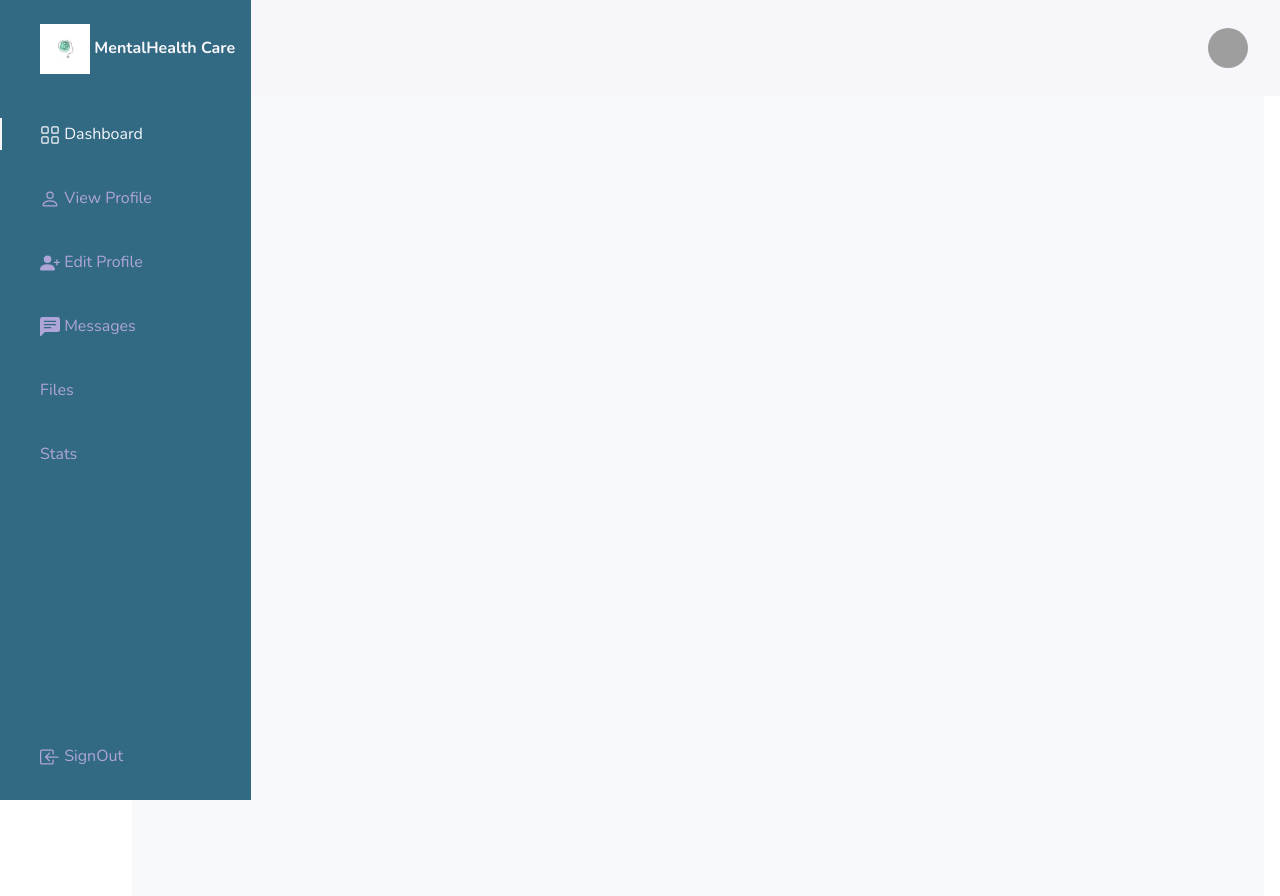
After one commit to Sktanisha/mentalHealth_care, a Django app: page /userindex in a window 1280 px wide. The commit adds this page. Run offline with Django 3.2, Linux system fonts and the light colour scheme; grey boxes are pictures that could not be loaded.

Commit message:
userr index

```diff
--- a/home/urls.py
+++ b/home/urls.py
@@ -9,4 +9,7 @@ urlpatterns = [
     path('view_profile', views.view_profile, name='view_profile'),
     path('edit_profile', views.edit_profile, name='edit_profile'),
     path('home', views.home, name='home'),
+    path('userindex', views.userindex, name='home'),
+    path('edit_profile', views.edit_profile, name='edit_profile'),
+     path('addpic', views.addpic, name='add_picture'),
 ]
--- a/home/views.py
+++ b/home/views.py
@@ -78,3 +78,12 @@ def contact_form(request):
             return redirect('contact_form')
     else:
         return render(request, 'contact_form.html',)
+
+def userindex(request):
+    return render(request, 'userindex.html')
+
+def edit_profile(request):
+    return render(request, 'edit_profile.html')
+
+def addpic(request):
+    return render(request, 'addpic.html')
--- /dev/null
+++ b/static/js/home.js
@@ -0,0 +1,38 @@
+document.addEventListener("DOMContentLoaded", function(event) {
+
+    const showNavbar = (toggleId, navId, bodyId, headerId) =>{
+    const toggle = document.getElementById(toggleId),
+    nav = document.getElementById(navId),
+    bodypd = document.getElementById(bodyId),
+    headerpd = document.getElementById(headerId)
+
+    // Validate that all variables exist
+    if(toggle && nav && bodypd && headerpd){
+    toggle.addEventListener('click', ()=>{
+    // show navbar
+    nav.classList.toggle('show')
+    // change icon
+    toggle.classList.toggle('bx-x')
+    // add padding to body
+    bodypd.classList.toggle('body-pd')
+    // add padding to header
+    headerpd.classList.toggle('body-pd')
+    })
+    }
+    }
+
+    showNavbar('header-toggle','nav-bar','body-pd','header')
+
+    /*===== LINK ACTIVE =====*/
+    const linkColor = document.querySelectorAll('.nav_link')
+
+    function colorLink(){
+    if(linkColor){
+    linkColor.forEach(l=> l.classList.remove('active'))
+    this.classList.add('active')
+    }
+    }
+    linkColor.forEach(l=> l.addEventListener('click', colorLink))
+
+    // Your code to run since DOM is loaded and ready
+    });
--- a/templates/index.html
+++ b/templates/index.html
@@ -354,11 +354,11 @@
 
 
      <!-- SCRIPTS -->
-     <script src="{% static 'js/jquery.min.js' %}"></script>
+     <!-- <script src="{% static 'js/jquery.min.js' %}"></script>
      <script src="{% static 'js/bootstrap.min.js' %}"></script>
      <script src="{%static 'js/aos.js' %}"></script>
      <script src="{%static 'js/owl.carousel.min.js' %}"></script>
-     <script src="{%static 'js/smoothscroll.js' %}"></script>
+     <script src="{%static 'js/smoothscroll.js' %}"></script> -->
      <script src="{%static 'js/custom.js' %}"></script>
 
 
--- /dev/null
+++ b/templates/userindex.html
@@ -0,0 +1,282 @@
+<!doctype html>
+{% load static %}
+<html lang="en">
+
+<head>
+  <!-- Required meta tags -->
+  <meta charset="utf-8">
+  <meta name="viewport" content="width=device-width, initial-scale=1">
+
+  <!-- Bootstrap CSS -->
+  <link href="https://cdn.jsdelivr.net/npm/bootstrap@5.1.3/dist/css/bootstrap.min.css" rel="stylesheet"
+    integrity="sha384-1BmE4kWBq78iYhFldvKuhfTAU6auU8tT94WrHftjDbrCEXSU1oBoqyl2QvZ6jIW3" crossorigin="anonymous">
+  <link href="https://cdn.jsdelivr.net/npm/bootstrap@5.1.3/dist/css/bootstrap.min.css" rel="stylesheet"
+    integrity="sha384-1BmE4kWBq78iYhFldvKuhfTAU6auU8tT94WrHftjDbrCEXSU1oBoqyl2QvZ6jIW3" crossorigin="anonymous">
+
+  <title>MentalHealth Care</title>
+</head>
+<style>
+  @import url("https://fonts.googleapis.com/css2?family=Nunito:wght@400;600;700&display=swap");
+
+  :root {
+    --header-height: 5rem;
+    --nav-width: 100px;
+    --first-color: #336a83;
+    --first-color-light: #AFA5D9;
+    --white-color: #F7F6FB;
+    --body-font: 'Nunito', sans-serif;
+    --normal-font-size: 1rem;
+    --z-fixed: 100
+  }
+
+  *,
+  ::before,
+  ::after {
+    box-sizing: border-box
+  }
+
+  body {
+    position: relative;
+    margin: var(--header-height) 0 0 0;
+    padding: 0 1rem;
+    font-family: var(--body-font);
+    font-size: var(--normal-font-size);
+    transition: .5s
+  }
+
+  a {
+    text-decoration: none
+  }
+
+  .header {
+    width: 100%;
+    height: var(--header-height);
+    position: fixed;
+    top: 0;
+    left: 0;
+    display: flex;
+    align-items: center;
+    justify-content: space-between;
+    padding: 0 1rem;
+    background-color: var(--white-color);
+    z-index: var(--z-fixed);
+    transition: .5s
+  }
+
+  .header_toggle {
+    color: var(--first-color);
+    font-size: 1.5rem;
+    cursor: pointer
+  }
+
+  .header_img {
+    width: 35px;
+    height: 35px;
+    display: flex;
+    justify-content: center;
+    border-radius: 50%;
+    overflow: hidden
+  }
+
+  .header_img img {
+    width: 40px
+  }
+
+  .l-navbar {
+    position: fixed;
+    top: 0;
+    left: 20%;
+    width: 20;
+    height: 100vh;
+    background-color: var(--first-color);
+    padding: .5rem 5rem 0 0;
+    transition: .5s;
+    z-index: var(--z-fixed)
+  }
+
+  .nav {
+    height: 100%;
+    display: flex;
+    flex-direction: column;
+    justify-content: space-between;
+    overflow: hidden
+  }
+
+  .nav_logo,
+  .nav_link {
+    display: grid;
+    grid-template-columns: max-content max-content;
+    align-items: center;
+    column-gap: 1rem;
+    padding: .5rem 0 .5rem 1.5rem
+  }
+
+  .nav_logo {
+    margin-bottom: 2rem
+  }
+
+  .nav_logo-icon {
+    font-size: 1.25rem;
+    color: var(--white-color)
+  }
+
+  .nav_logo-name {
+    color: var(--white-color);
+    font-weight: 700
+  }
+
+  .nav_link {
+    position: relative;
+    color: var(--first-color-light);
+    margin-bottom: 1.5rem;
+    transition: .3s
+  }
+
+  .nav_link:hover {
+    color: var(--white-color)
+  }
+
+  .nav_icon {
+    font-size: 1.25rem
+  }
+
+  .show {
+    left: 0
+  }
+
+  .body-pd {
+    padding-left: calc(var(--nav-width) + 1rem)
+  }
+
+  .active {
+    color: var(--white-color)
+  }
+
+  .active::before {
+    content: '';
+    position: absolute;
+    left: 0;
+    width: 2px;
+    height: 32px;
+    background-color: var(--white-color)
+  }
+
+  .height-100 {
+    height: 100vh
+  }
+
+  @media screen and (min-width: 768px) {
+    body {
+      margin: calc(var(--header-height) + 1rem) 0 0 0;
+      padding-left: calc(var(--nav-width) + 2rem)
+    }
+
+    .header {
+      height: calc(var(--header-height) + 1rem);
+      padding: 0 2rem 0 calc(var(--nav-width) + 2rem)
+    }
+
+    .header_img {
+      width: 40px;
+      height: 40px
+    }
+
+    .header_img img {
+      width: 45px
+    }
+
+    .l-navbar {
+      left: 0;
+      padding: 1rem 1rem 0 0
+    }
+
+    .show {
+      width: calc(var(--nav-width) + 156px)
+    }
+
+    .body-pd {
+      padding-left: calc(var(--nav-width) + 188px)
+    }
+  }
+</style>
+
+<body>
+
+  <body id="body-pd">
+    <header class="header" id="header">
+      <div class="header_toggle"> <i class='bx bx-menu' id="header-toggle"><svg xmlns="http://www.w3.org/2000/svg"
+            width="20" height="20" fill="currentColor" class="bi bi-list" viewBox="0 0 16 16">
+            <path fill-rule="evenodd"
+              d="M2.5 12a.5.5 0 0 1 .5-.5h10a.5.5 0 0 1 0 1H3a.5.5 0 0 1-.5-.5zm0-4a.5.5 0 0 1 .5-.5h10a.5.5 0 0 1 0 1H3a.5.5 0 0 1-.5-.5zm0-4a.5.5 0 0 1 .5-.5h10a.5.5 0 0 1 0 1H3a.5.5 0 0 1-.5-.5z" />
+          </svg></i> </div>
+
+      <div class="header_img"> <img src="https://i.imgur.com/hczKIze.jpg" alt=""> </div>
+    </header>
+    <div class="l-navbar" id="nav-bar">
+      <nav class="nav">
+        <div> <a href="{% url 'index' %}" class="nav_logo"> <i class='bx bx-layer nav_logo-icon'></i> <span
+              class="nav_logo-name"> <img src="{% static 'images/logo.jpg' %}" alt="logo" height="50"> MentalHealth
+              Care</span> </a>
+          <div class="nav_list">
+            <a href="#" class="nav_link active"> <i class='bx bx-grid-alt nav_icon'></i> <span class="nav_name"><svg
+                  xmlns="http://www.w3.org/2000/svg" width="20" height="20" fill="currentColor" class="bi bi-grid"
+                  viewBox="0 0 16 16">
+                  <path
+                    d="M1 2.5A1.5 1.5 0 0 1 2.5 1h3A1.5 1.5 0 0 1 7 2.5v3A1.5 1.5 0 0 1 5.5 7h-3A1.5 1.5 0 0 1 1 5.5v-3zM2.5 2a.5.5 0 0 0-.5.5v3a.5.5 0 0 0 .5.5h3a.5.5 0 0 0 .5-.5v-3a.5.5 0 0 0-.5-.5h-3zm6.5.5A1.5 1.5 0 0 1 10.5 1h3A1.5 1.5 0 0 1 15 2.5v3A1.5 1.5 0 0 1 13.5 7h-3A1.5 1.5 0 0 1 9 5.5v-3zm1.5-.5a.5.5 0 0 0-.5.5v3a.5.5 0 0 0 .5.5h3a.5.5 0 0 0 .5-.5v-3a.5.5 0 0 0-.5-.5h-3zM1 10.5A1.5 1.5 0 0 1 2.5 9h3A1.5 1.5 0 0 1 7 10.5v3A1.5 1.5 0 0 1 5.5 15h-3A1.5 1.5 0 0 1 1 13.5v-3zm1.5-.5a.5.5 0 0 0-.5.5v3a.5.5 0 0 0 .5.5h3a.5.5 0 0 0 .5-.5v-3a.5.5 0 0 0-.5-.5h-3zm6.5.5A1.5 1.5 0 0 1 10.5 9h3a1.5 1.5 0 0 1 1.5 1.5v3a1.5 1.5 0 0 1-1.5 1.5h-3A1.5 1.5 0 0 1 9 13.5v-3zm1.5-.5a.5.5 0 0 0-.5.5v3a.5.5 0 0 0 .5.5h3a.5.5 0 0 0 .5-.5v-3a.5.5 0 0 0-.5-.5h-3z" />
+                </svg> Dashboard</span> </a>
+            <a href="{% url 'view_profile' %}" class="nav_link"> <i class='bx bx-user nav_icon'></i> <span
+                class="nav_name"><svg xmlns="http://www.w3.org/2000/svg" width="20" height="20" fill="currentColor"
+                  class="bi bi-person" viewBox="0 0 16 16">
+                  <path
+                    d="M8 8a3 3 0 1 0 0-6 3 3 0 0 0 0 6zm2-3a2 2 0 1 1-4 0 2 2 0 0 1 4 0zm4 8c0 1-1 1-1 1H3s-1 0-1-1 1-4 6-4 6 3 6 4zm-1-.004c-.001-.246-.154-.986-.832-1.664C11.516 10.68 10.289 10 8 10c-2.29 0-3.516.68-4.168 1.332-.678.678-.83 1.418-.832 1.664h10z" />
+                </svg> View Profile</span> </a>
+            <a href="{% url 'edit_profile' %}" class="nav_link"> <i class='bx bx-message-square-detail nav_icon'></i> <span
+                class="nav_name"><svg xmlns="http://www.w3.org/2000/svg" width="20" height="20" fill="currentColor"
+                  class="bi bi-person-plus-fill" viewBox="0 0 16 16">
+                  <path d="M1 14s-1 0-1-1 1-4 6-4 6 3 6 4-1 1-1 1H1zm5-6a3 3 0 1 0 0-6 3 3 0 0 0 0 6z" />
+                  <path fill-rule="evenodd"
+                    d="M13.5 5a.5.5 0 0 1 .5.5V7h1.5a.5.5 0 0 1 0 1H14v1.5a.5.5 0 0 1-1 0V8h-1.5a.5.5 0 0 1 0-1H13V5.5a.5.5 0 0 1 .5-.5z" />
+                </svg> Edit Profile</span>
+            </a> <a href="#" class="nav_link"> <i class='bx bx-bookmark nav_icon'></i> <span class="nav_name"><svg
+                  xmlns="http://www.w3.org/2000/svg" width="20" height="20" fill="currentColor"
+                  class="bi bi-chat-left-text-fill" viewBox="0 0 16 16">
+                  <path
+                    d="M0 2a2 2 0 0 1 2-2h12a2 2 0 0 1 2 2v8a2 2 0 0 1-2 2H4.414a1 1 0 0 0-.707.293L.854 15.146A.5.5 0 0 1 0 14.793V2zm3.5 1a.5.5 0 0 0 0 1h9a.5.5 0 0 0 0-1h-9zm0 2.5a.5.5 0 0 0 0 1h9a.5.5 0 0 0 0-1h-9zm0 2.5a.5.5 0 0 0 0 1h5a.5.5 0 0 0 0-1h-5z" />
+                </svg> Messages</span> </a>
+            <a href="#" class="nav_link"> <i class='bx bx-folder nav_icon'></i> <span class="nav_name">Files</span> </a>
+            <a href="#" class="nav_link"> <i class='bx bx-bar-chart-alt-2 nav_icon'></i> <span
+                class="nav_name">Stats</span> </a>
+          </div>
+        </div> <a href="{% url 'index' %}" class="nav_link"> <i class='bx bx-log-out nav_icon'></i> <span class="nav_name"><svg
+              xmlns="http://www.w3.org/2000/svg" width="20" height="20" fill="currentColor"
+              class="bi bi-box-arrow-in-left" viewBox="0 0 16 16">
+              <path fill-rule="evenodd"
+                d="M10 3.5a.5.5 0 0 0-.5-.5h-8a.5.5 0 0 0-.5.5v9a.5.5 0 0 0 .5.5h8a.5.5 0 0 0 .5-.5v-2a.5.5 0 0 1 1 0v2A1.5 1.5 0 0 1 9.5 14h-8A1.5 1.5 0 0 1 0 12.5v-9A1.5 1.5 0 0 1 1.5 2h8A1.5 1.5 0 0 1 11 3.5v2a.5.5 0 0 1-1 0v-2z" />
+              <path fill-rule="evenodd"
+                d="M4.146 8.354a.5.5 0 0 1 0-.708l3-3a.5.5 0 1 1 .708.708L5.707 7.5H14.5a.5.5 0 0 1 0 1H5.707l2.147 2.146a.5.5 0 0 1-.708.708l-3-3z" />
+            </svg> SignOut</span> </a>
+      </nav>
+    </div>
+    <!--Container Main start-->
+    <div class="height-100 bg-light">
+      <!-- <h4>Main Components</h4> -->
+    </div>
+    <!--Container Main end-->
+
+
+    <!-- Optional JavaScript; choose one of the two! -->
+
+    <!-- Option 1: Bootstrap Bundle with Popper -->
+    <script src="{% static 'js/home.js' %}"></script>
+    <script src="https://cdn.jsdelivr.net/npm/bootstrap@5.1.3/dist/js/bootstrap.bundle.min.js"
+      integrity="sha384-ka7Sk0Gln4gmtz2MlQnikT1wXgYsOg+OMhuP+IlRH9sENBO0LRn5q+8nbTov4+1p"
+      crossorigin="anonymous"></script>
+
+    <!-- Option 2: Separate Popper and Bootstrap JS -->
+    <!--
+    <script src="https://cdn.jsdelivr.net/npm/@popperjs/core@2.10.2/dist/umd/popper.min.js" integrity="sha384-7+zCNj/IqJ95wo16oMtfsKbZ9ccEh31eOz1HGyDuCQ6wgnyJNSYdrPa03rtR1zdB" crossorigin="anonymous"></script>
+    <script src="https://cdn.jsdelivr.net/npm/bootstrap@5.1.3/dist/js/bootstrap.min.js" integrity="sha384-QJHtvGhmr9XOIpI6YVutG+2QOK9T+ZnN4kzFN1RtK3zEFEIsxhlmWl5/YESvpZ13" crossorigin="anonymous"></script>
+    -->
+  </body>
+
+</html>
```
Also changed, not shown: home/models.py (+7 -0 lines), static/js/pic.js (added, +32 -0 lines), templates/addpic.html (added, +139 -0 lines), templates/edit_profile.html (added, +150 -0 lines).
